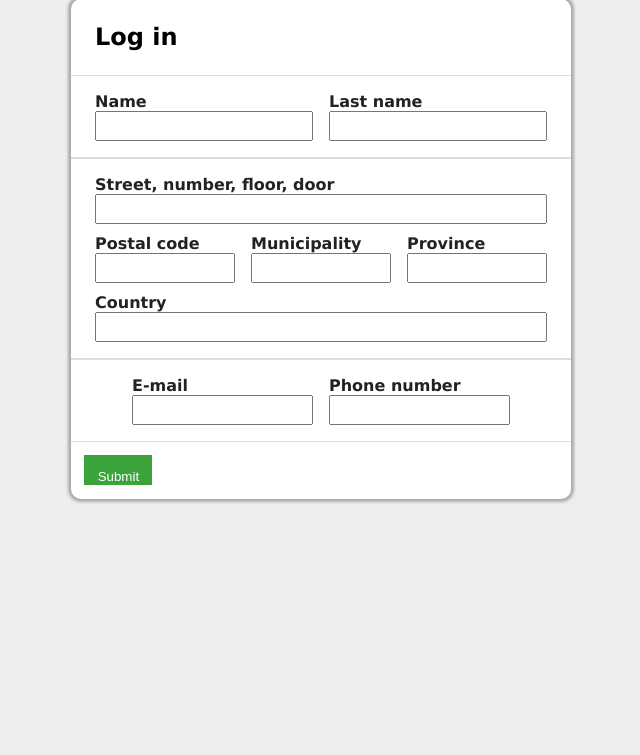
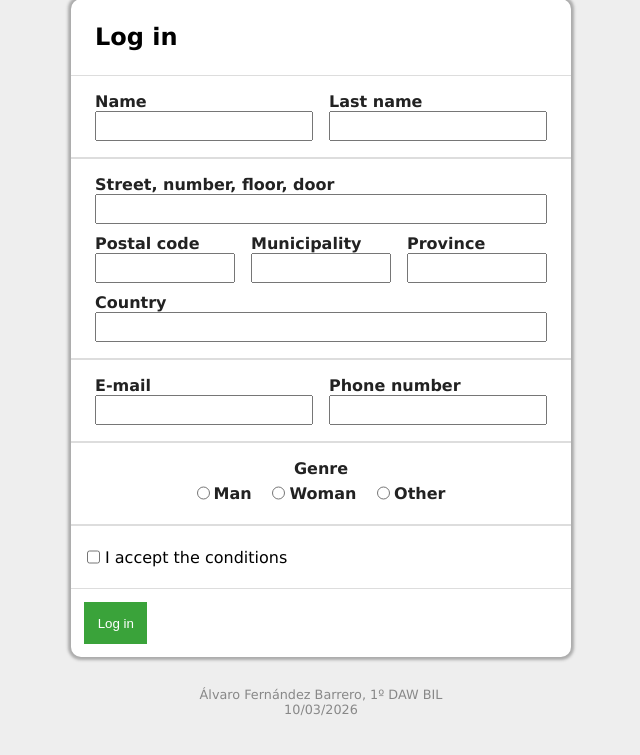
Before and after one commit to ZaneDevv/WebApplicationsDevelopment, a PHP site: page / in a window 1280 px wide. Shown: the part 31-786 px from the top of the page, without its empty margins (319-959 px from the left). Run offline with PHP 8.4, Linux system fonts and the light colour scheme.

Commit message:
CSS log in finished

```diff
--- a/MarkupLanguages/Unit-3/Exercise-37/css/style.css
+++ b/MarkupLanguages/Unit-3/Exercise-37/css/style.css
@@ -35,6 +35,7 @@ body {
 
 main {
     margin-top: 30px;
+    margin-bottom: 30px;
 
     background-color: white;
 
@@ -86,7 +87,7 @@ form > div {
 --------------------- */
 
 form > div:first-child > .input-field,
-form > div:last-child > .input-field {
+form > div:nth-child(3) > .input-field {
     width: 50%;
 }
 
@@ -106,10 +107,46 @@ form > div:nth-child(2) .input-field:nth-child(4) {
 }
 
 /* ---------------------
+    Genre
+--------------------- */
+
+fieldset {
+    border: none
+}
+
+legend {
+    text-align: center;
+}
+
+fieldset div {
+    display: flex;
+    flex-direction: row;
+    justify-content: center;
+    align-items: center;
+    gap: 4px
+}
+
+#genre {
+    flex-direction: row;
+    align-items: center;
+    justify-content: center;
+    gap: 10%
+}
+
+/* ---------------------
+    Conditions
+--------------------- */
+
+#conditions {
+    justify-content: left;
+    gap: 5px;
+}
+
+/* ---------------------
     Labels
 --------------------- */
 
-.input-field label {
+.input-field label, legend {
     color: #222;
     font-weight: 700;
 }
@@ -122,7 +159,7 @@ input {
     height: 30px;
 }
 
-input[type="submit"] {
+button[type="submit"] {
     padding: 1em;
 
     background-color: rgb(58, 163, 58);
@@ -135,7 +172,19 @@ input[type="submit"] {
     margin: 1em;
 }
 
-input[type="submit"]:hover {
+button[type="submit"]:hover {
     cursor: pointer;
     background-color: rgb(41, 120, 41);
 }
+
+/* ---------------------
+    Footer
+--------------------- */
+
+footer p {
+    text-align: center;
+
+    font-size: 0.8rem;
+
+    color: #888;
+}
--- a/MarkupLanguages/Unit-3/Exercise-37/index.html
+++ b/MarkupLanguages/Unit-3/Exercise-37/index.html
@@ -1,4 +1,10 @@
 <!DOCTYPE html>
+
+<!--
+    Álvaro Fernández Barrero
+    1º DAW BIL
+-->
+
 <html lang="en">
     <head>
         <meta charset="UTF-8">
@@ -6,8 +12,9 @@
 
         <link rel="stylesheet" href="./css/style.css">
 
-    <title>Log in</title>
+        <title>Log in page</title>
     </head>
+
     <body>
         <main>
             <h2>Log in</h2>
@@ -64,8 +71,41 @@
                     </div>
                 </div>
 
-            <input type="submit">
+                <div>
+                    <fieldset class="input-field" id="genre">
+                        <legend>Genre</legend>
+
+                        <div>
+                            <input name="man" id="man" type="radio">
+                            <label for="man">Man</label>
+                        </div>
+
+                        <div>
+                            <input name="woman" id="woman" type="radio">
+                            <label for="woman">Woman</label>
+                        </div>
+
+                        <div>
+                            <input name="other-genre" id="other-genre" type="radio">
+                            <label for="other-genre">Other</label>
+                        </div>
+                    </fieldset>
+                </div>
+
+                <div id="conditions">
+                    <input name="conditions-checkbox" id="conditions-checkbox" type="checkbox" required>
+                    <label for="conditions-checkbox">I accept the conditions</label>
+                </div>
+
+                <button type="submit">Log in</button>
             </form>
         </main>
+
+        <footer>
+            <p>
+                &Aacute;lvaro Fern&aacute;ndez Barrero, 1º DAW BIL<br>
+                10/03/2026
+            </p>
+        </footer>
     </body>
 </html>
```
Lines whose indentation alone changed are shown as unchanged.
